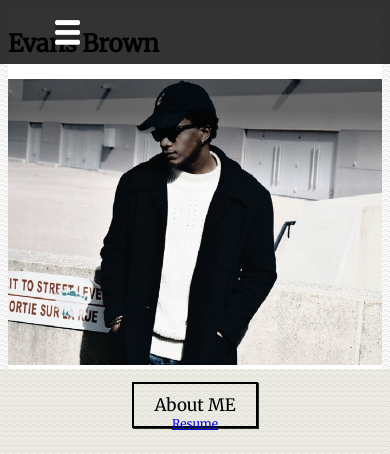
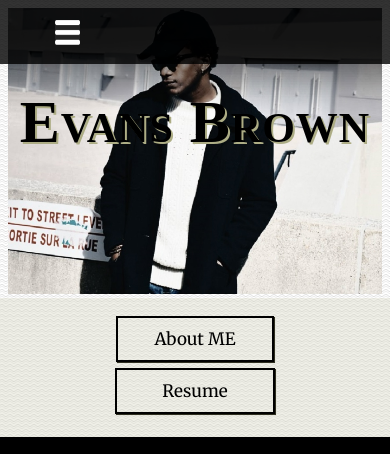
Before and after one commit to SimiPam/SimiPam.github.io, a plain HTML site: page html/index.html in a window 390 px wide. Shown: the top 454 px of the page. Drawn offline with Linux system fonts and the light colour scheme; a web font is replaced by a local one.

Commit message:
Add files via upload
Addition of the style for the name addition to the html index web page

```diff
--- a/css/index.css
+++ b/css/index.css
@@ -15,16 +15,56 @@ background-color:white;
 height:100%;
 }
 
+[class*="col-"] {
+    float: left;
+    font-size:90px;
 
+
+
+}
 
 * {
     box-sizing: border-box;
+
 }
 
-[class*="col-"] {
-    float: left;
+/* For desktop: */
+.col-1 {width: 8.33%;}
+.col-2 {width: 16.66%;}
+.col-3 {width: 25%;}
+.col-4 {width: 33.33%;}
+.col-5 {width: 41.66%;}
+.col-6 {width: 50%;}
+.col-7 {width: 58.33%; }
+.col-8 {width: 66.66%;}
+.col-9 {width: 75%;}
+.col-10 {width: 83.33%;}
+.col-11 {width: 91.66%;}
+.col-12 {width: 100%; }
+
+@media only screen and (max-width: 768px) {
+    /* For mobile phones: */
+
+    [class*="col-"] {
+        width: 100%;
+		font-size:40px;
+
+    }
+
 
 }
+@media only screen and (max-width: 368px) {
+    /* For mobile phones: */
+
+    [class*="col-"] {
+        width: 100%;
+		font-size:20px;
+
+    }
+
+
+}
+
 html {
  font-family: 'Merriweather', serif;
 
@@ -65,7 +105,7 @@ text-shadow: 2px 2px #b8b894;
 #img1 {
     width: 100%;
     height: auto;
-
+		overflow:hidden;
 
 }
 
@@ -195,7 +235,21 @@ li.dropdown {
     display: block;
 }
 
+h2
+{
 
+
+
+color:black;
+font-family: 'Mate SC', serif;
+font-style: normal;
+
+font-variant: small-caps;
+
+text-shadow: 2px 2px #adad85;
+
+letter-spacing: 1px;
+}
 
 p
 {
@@ -208,23 +262,23 @@ color:white;
     color: black;
     text-align: center;
     font-size: 12px;
-    padding: 25px;
+    padding-bottom: 25px;
 	margin:0;
 
 	width:100%;
 	overflow:hidden;
 }
 
+
 a.cons
 
 {
 
+    padding-bottom: 10px ;
+    padding-top: 10px ;
+    padding-left: 36px ;
+	padding-right:36px;
 
-
-    padding-left: 20px ;
-	padding-right:20px;
-	padding-bottom:10px;
-	padding-top:10px;
 	width: 20%;
     text-align: center;
     text-decoration: none;
@@ -242,12 +296,73 @@ a.cons
 	box-shadow: 0.5px 0.5px 0.5px #2e2e1f;
 }
 
+a.cons1
+
+{
+
+    padding-bottom: 10px ;
+    padding-top: 10px ;
+    padding-left: 45px ;
+	padding-right:45px;
+
+	width: 20%;
+    text-align: center;
+    text-decoration: none;
+   margin:  4px;
+    font-size: 17px;
+
+    cursor: pointer;
+	-webkit-transition-duration: 0.4s;
+    transition-duration: 0.4s;
+
+    color: black;
+    border: 2px solid black;
+
+
+	box-shadow: 0.5px 0.5px 0.5px #2e2e1f;
+}
+.under
+{
+background-image: url("../images/jl.jpg");
+background-attachment:fixed;
+}
+#name
+{
+	position:absolute;
+left:0;
+width:100%;
+z-index:+1;
+	overflow:hidden;
+	text-align:center;
+padding-top:30px;
+}
+
+#s1
+{
+	padding-top:30px;
+	padding-bottom:30px;
+
+}
+
+#s2
+{
+	padding-bottom:10px;
+
+}
 
 
 
 
+/* mouse over link */
+a.cons1:hover  {
+    color: grey;
+	text-decoration: none;
 
+	font-size:120%;
+	border-bottom: 2px black;
+	background-color: rgba(0,0,0,0.9);
 
+}
 
 
 /* mouse over link */
@@ -269,9 +384,11 @@ left:0;
 width:100%;
 z-index:+1;
 
+
 }
 #foot1
 {
 left:0px;
 top:0px;
+bottom:0px;
 }
```
